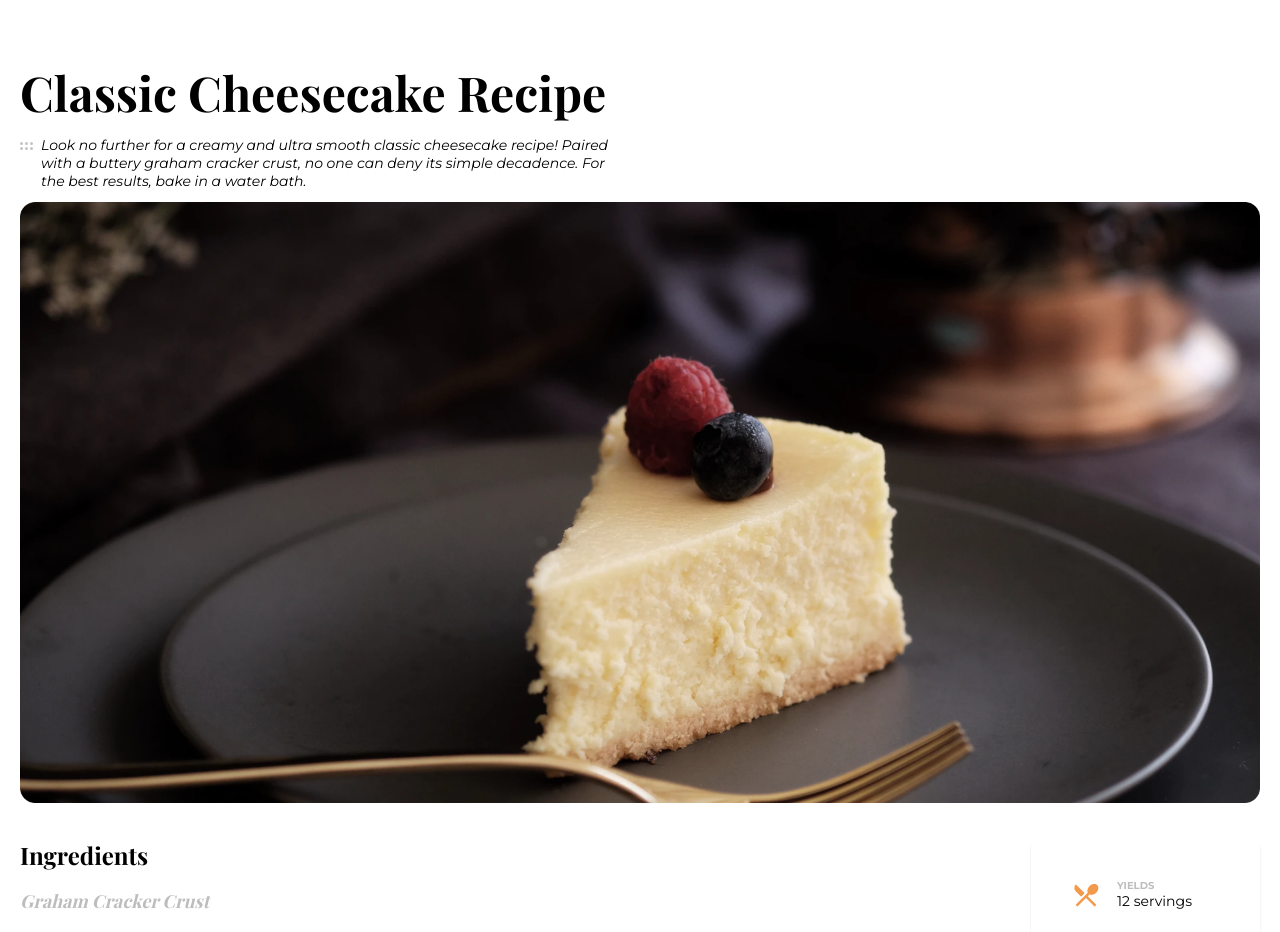
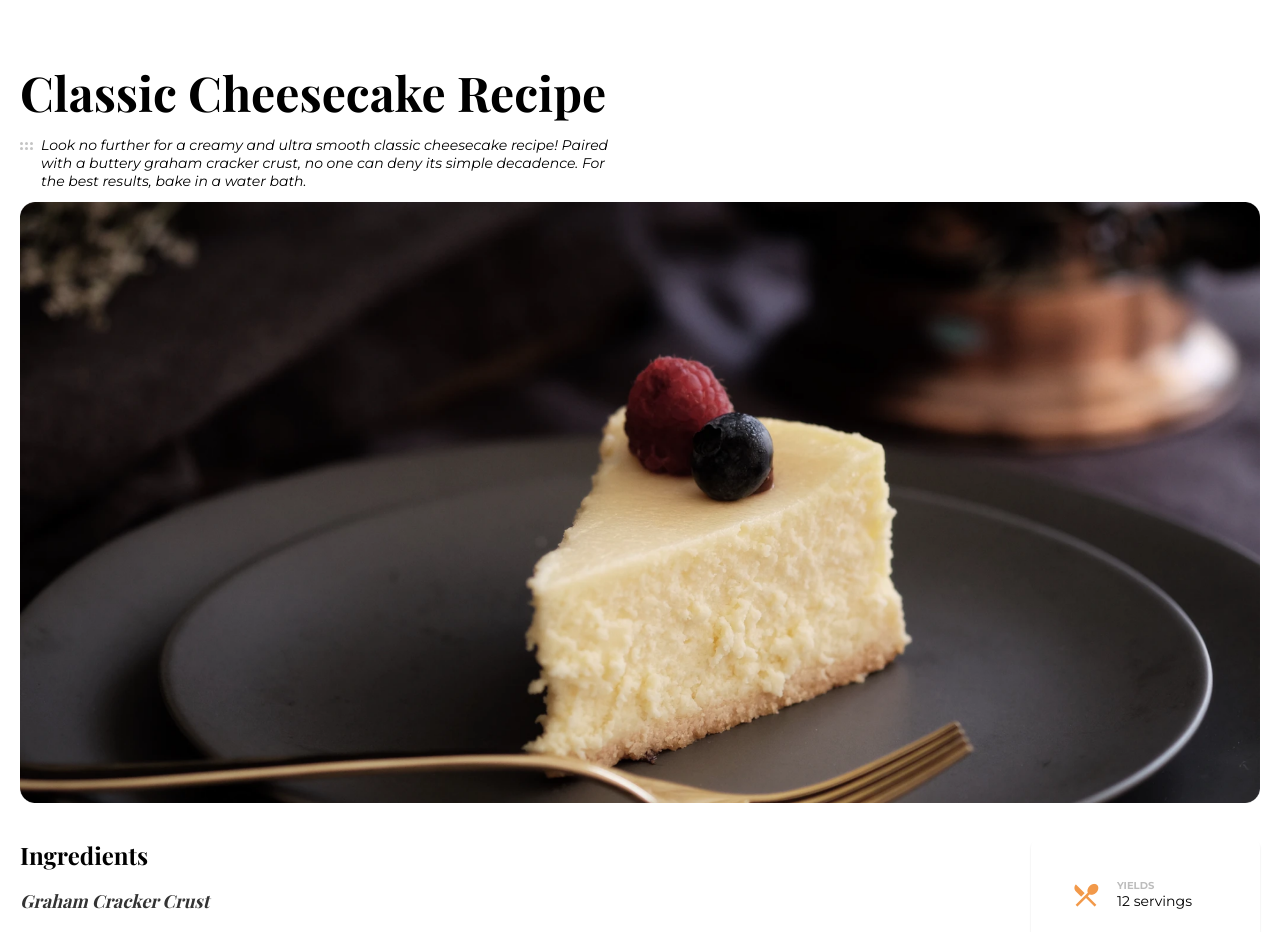
Before and after one commit to baristikir/recipe-landing-page-vuejs, a Vue app: page / in a window 1280 px wide. Shown: the top 932 px of the page. Built offline with nearby package versions, Linux system fonts and the light colour scheme; a web font is replaced by a local one.

Commit message:
Changed H2 Color :sparkles:

```diff
--- a/src/components/content/Info-Ingredients.vue
+++ b/src/components/content/Info-Ingredients.vue
@@ -34,7 +34,7 @@ export default {
     font-size: $subheading-mobile;
     font-weight: $regular;
     font-style: $italic;
-    color: $gray-second;
+    color: $gray-primary;
 
     @include breakpoint('s'){
         font-size: $subheading-desktop;
```
